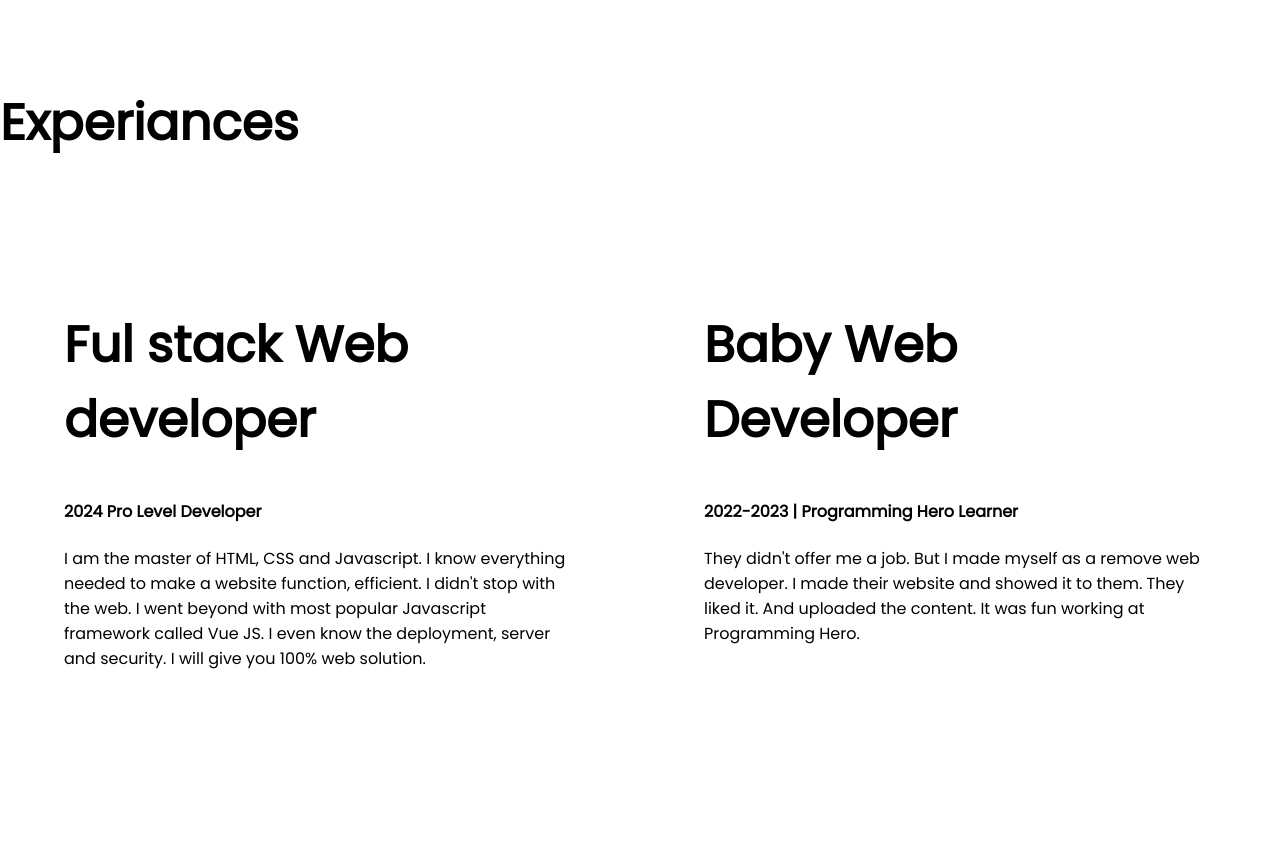
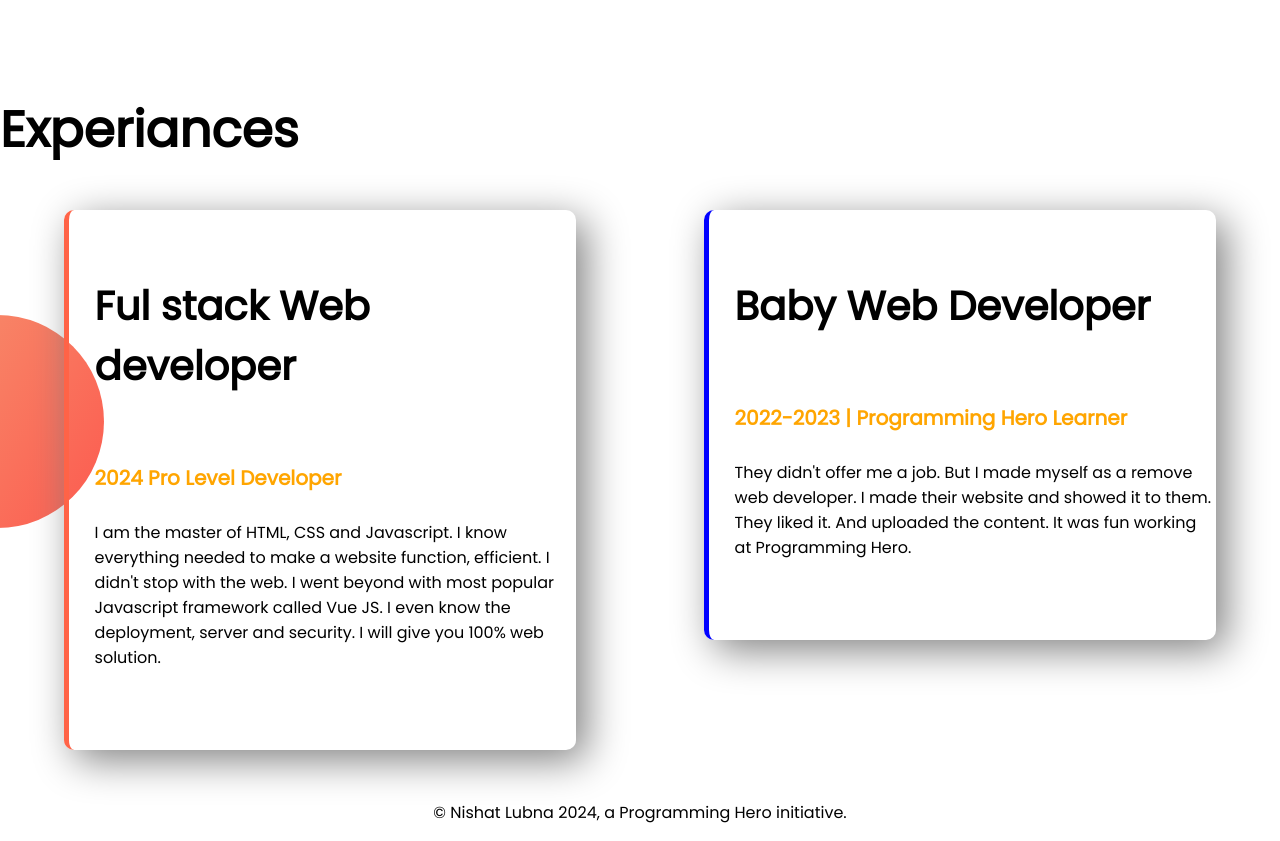
Before and after one commit to Nishatlubna01/developer-portfolio, a plain HTML site: page index.html in a window 1280 px wide. Shown: the part 1289-2130 px from the top of the page. Before the commit the page ends 2040 px from the top, so only its background shows below. Drawn offline with Linux system fonts and the light colour scheme.

Commit message:
added footer

```diff
--- a/index.html
+++ b/index.html
@@ -31,6 +31,10 @@
             <img src="my-edited-pic.png" alt="picture" width="600px">
         </div>
     </section>
+
+
+
+
     <section class="dream big flexible-container">
 
         <div>
@@ -54,20 +58,24 @@
 
 
     </section>
-    <section class="experiance area">
+
+
+
+
+    <section class="experiance-area">
         <h1> Experiances</h1>
 
         <div class="flexible-container">
-            <div class="half-width">
-                <h1> Ful stack Web developer</h1>
+            <div id="full-stack-developer" class="experiance-item">
+                <h5> Ful stack Web developer</h5>
                 <h4> 2024 Pro Level Developer</h4>
                 <p> I am the master of HTML, CSS and Javascript. I know everything needed to make a website function,
                     efficient. I didn't stop with the web. I went beyond with most popular Javascript framework called
                     Vue
                     JS. I even know the deployment, server and security. I will give you 100% web solution.</p>
             </div>
-            <div class="half-width">
-                <h1> Baby Web Developer</h1>
+            <div id="baby-web-developer" class="experiance-item">
+                <h5> Baby Web Developer</h5>
                 <h4> 2022-2023 | Programming Hero Learner</h4>
                 <p> They didn't offer me a job. But I made myself as a remove web developer. I made their website and
                     showed
@@ -82,5 +90,8 @@
 
 
 </body>
+<footer>
+    <p>© Nishat Lubna 2024, a Programming Hero initiative.</p>
+</footer>
 
 </html>
--- a/style.css
+++ b/style.css
@@ -13,16 +13,18 @@ h1 {
 
 .flexible-container {
     display: flex;
+    margin-bottom: 50px;
 }
 
 .half-width {
-    width: 50%;
-    padding: 5%;
+    width: 80%;
+    padding: 3%;
+
+
 }
 
-.half-width {
-    width: 70%;
-}
+
+
 
 .link-button {
     text-decoration: none;
@@ -43,4 +45,44 @@ h1 {
     background-image: url(dream-bg.png);
     background-repeat: no-repeat;
     background-position: right;
+
 }
+
+.experiance-item {
+    width: 40%;
+    box-shadow: 10px 10px 40px gray;
+    border-radius: 10px;
+    margin-left: 5%;
+    margin-right: 5%;
+    padding-left: 2%;
+    padding-bottom: 5%;
+    height: 20%;
+}
+
+h4 {
+    font-size: 20px;
+    color: orange;
+
+}
+
+h5 {
+    font-size: 40px;
+}
+
+.experiance-area {
+    background-image: url(exp-bg.png);
+    background-repeat: no-repeat;
+    background-position: left;
+}
+
+#full-stack-developer {
+    border-left: 5px solid tomato;
+}
+
+#baby-web-developer {
+    border-left: 5px solid blue;
+}
+
+footer p {
+    text-align: center;
+}
```
Also changed, not shown: exp-bg.png (added).
